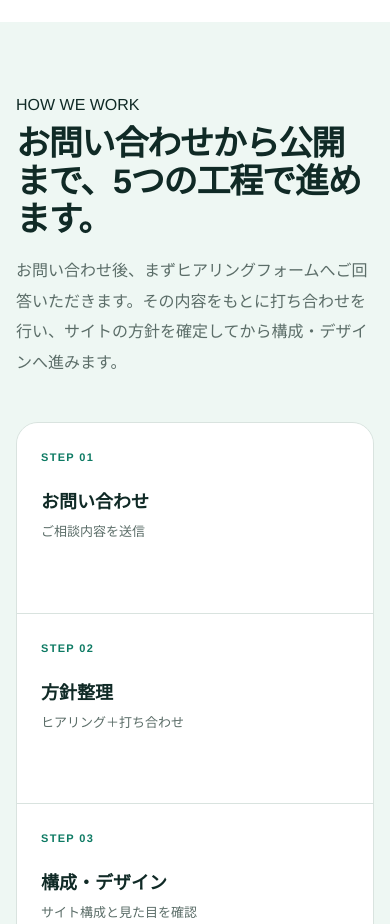
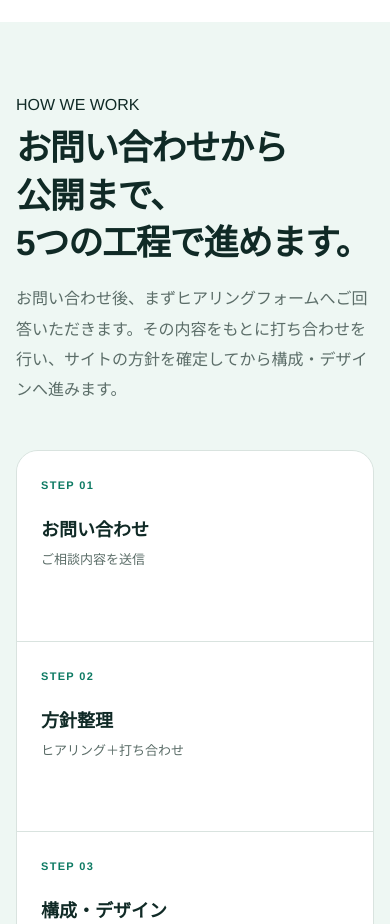
Before and after one commit to oka-wani/web-direction-lab, an Astro site: page / in a window 390 px wide. Shown: the part 6140-7064 px from the top of the page. Built offline with nearby package versions, Linux system fonts and the light colour scheme; Astro itself is replaced by a stand-in of ours.

Commit message:
fix: control flow heading wraps and remove hearing link

```diff
--- a/app/order-site.css
+++ b/app/order-site.css
@@ -162,6 +162,14 @@
   line-height: 1.12;
   letter-spacing: -.035em;
 }
+
+.order-section-heading .order-flow-heading {
+  font-size: clamp(38px, 3.15vw, 46px);
+  line-height: 1.35;
+  word-break: keep-all;
+}
+.order-flow-heading-line { display: block; white-space: nowrap; }
+.order-flow-heading-line > span { display: inline; }
 
 .order-section-heading p,
 .order-page-hero p {
@@ -469,6 +477,9 @@
   .order-news-item { grid-template-columns: 1fr; gap: 7px; }
   .order-final-cta { width: calc(100% - 32px); margin-bottom: 70px; border-radius: 24px; }
   .order-page-hero { padding: 96px 20px 54px; }
+  .order-section-heading .order-flow-heading { font-size: clamp(32px, 9vw, 40px); }
+  .order-flow-heading-line:first-child { white-space: normal; }
+  .order-flow-heading-line:first-child > span { display: block; white-space: nowrap; }
   .order-demo-site-hero { min-height: 360px; padding: 34px 24px; }
   .order-demo-site-nav div { display: none; }
 }
--- a/app/page.tsx
+++ b/app/page.tsx
@@ -48,7 +48,7 @@ export default function Home() {
     </section>
 
     <section className="order-section order-section--tint">
-      <div className="order-section-heading"><div><span>HOW WE WORK</span><h2>お問い合わせから公開まで、5つの工程で進めます。</h2></div><p>お問い合わせ後、まずヒアリングフォームへご回答いただきます。その内容をもとに打ち合わせを行い、サイトの方針を確定してから構成・デザインへ進みます。</p></div>
+      <div className="order-section-heading"><div><span>HOW WE WORK</span><h2 className="order-flow-heading"><span className="order-flow-heading-line"><span>お問い合わせから</span><span>公開まで、</span></span><span className="order-flow-heading-line">5つの工程で進めます。</span></h2></div><p>お問い合わせ後、まずヒアリングフォームへご回答いただきます。その内容をもとに打ち合わせを行い、サイトの方針を確定してから構成・デザインへ進みます。</p></div>
       <ol className="order-process">{processSteps.map(([number, title, text]) => <li key={number}><span>STEP {number}</span><b>{title}</b><p>{text}</p></li>)}</ol>
       <div className="order-actions"><a className="order-secondary-link" href="/flow">詳しい制作フローを見る <b>→</b></a></div>
     </section>
--- a/app/process/page.tsx
+++ b/app/process/page.tsx
@@ -21,7 +21,7 @@ export default function ProcessPage() {
     </section>
 
     <section className="order-section order-section--tint">
-      <div className="order-detail-grid"><div><span className="order-kicker">DIRECTION SETTING</span><h2>フォーム回答と打ち合わせで、サイト方針を確定します。</h2><p>最初にヒアリングフォームへご回答いただきます。その内容を整理したうえで打ち合わせを行い、目的、ターゲット、掲載内容、必要ページ、機能、デザイン、運用方法まで認識を合わせます。</p><div className="order-actions"><a className="order-primary-link" href="/hearing">ヒアリングシートを開く <b>→</b></a></div></div><dl className="order-definition-list"><div><dt>目的・ターゲット</dt><dd>目的 / 課題 / 商圏 / 見てほしい人 / 最終的な行動</dd></div><div><dt>掲載内容</dt><dd>必要ページ / 特に伝えたいこと / 素材 / 参考サイト</dd></div><div><dt>機能・基盤</dt><dd>CMS / フォーム / SNS連携 / ドメイン / その他必要機能</dd></div><div><dt>デザイン・運用</dt><dd>希望する印象 / 色 / 更新内容 / 更新方法 / 公開後の運用イメージ</dd></div></dl></div>
+      <div className="order-detail-grid"><div><span className="order-kicker">DIRECTION SETTING</span><h2>フォーム回答と打ち合わせで、サイト方針を確定します。</h2><p>最初にヒアリングフォームへご回答いただきます。その内容を整理したうえで打ち合わせを行い、目的、ターゲット、掲載内容、必要ページ、機能、デザイン、運用方法まで認識を合わせます。</p></div><dl className="order-definition-list"><div><dt>目的・ターゲット</dt><dd>目的 / 課題 / 商圏 / 見てほしい人 / 最終的な行動</dd></div><div><dt>掲載内容</dt><dd>必要ページ / 特に伝えたいこと / 素材 / 参考サイト</dd></div><div><dt>機能・基盤</dt><dd>CMS / フォーム / SNS連携 / ドメイン / その他必要機能</dd></div><div><dt>デザイン・運用</dt><dd>希望する印象 / 色 / 更新内容 / 更新方法 / 公開後の運用イメージ</dd></div></dl></div>
     </section>
 
     <section className="order-final-cta"><span>CONTACT</span><h2>まだ要件が固まっていなくても、相談できます。</h2><p>ヒアリングフォームへの回答内容をもとに、打ち合わせでサイト方針を一緒に整理します。</p><div className="order-actions"><a className="order-primary-link" href="/contact">無料で相談する <b>→</b></a><a className="order-secondary-link" href="/examples">制作イメージを見る <b>→</b></a></div></section>
```
